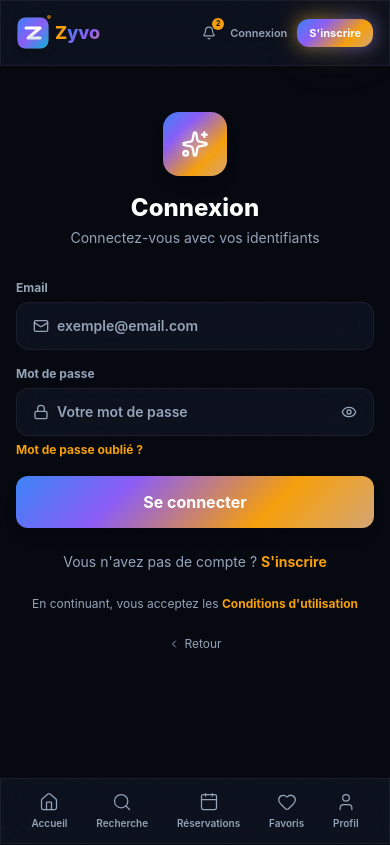
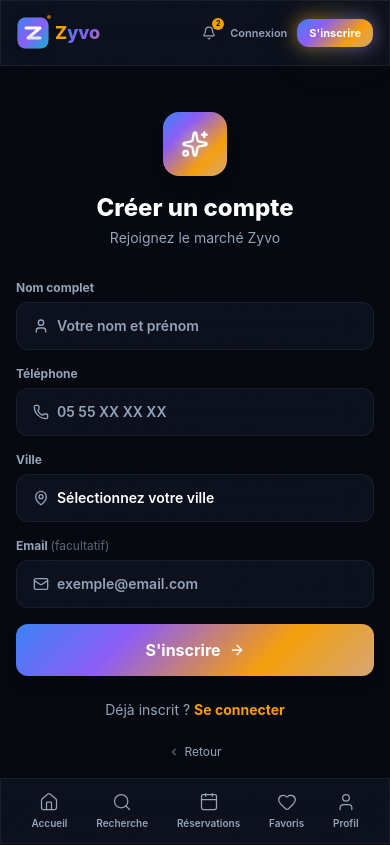
Before and after one commit to karimbzn31/ZYVO-OFFICIEL-, a React (Vite) app: page /auth in a window 390 px wide. Shown: the top 845 px of the page. Built offline with nearby package versions, Linux system fonts and the light colour scheme.

Commit message:
refactor(auth): nouveau formulaire inscription avec nom/ville/téléphone/email + fix toggle + géolocalisation Explorer

```diff
--- a/src/context/auth.jsx
+++ b/src/context/auth.jsx
@@ -16,10 +16,17 @@
     setLoading(false)
   }, [])
 
-  const login = (phone, name, role = 'client') => {
-    const u = { phone, name: name || 'Utilisateur', role }
+  const saveUser = (u) => {
     setUser(u)
     localStorage.setItem(STORAGE_KEY, JSON.stringify(u))
+  }
+
+  const login = (email, name) => {
+    saveUser({ email, name: name || 'Utilisateur', role: 'client' })
+  }
+
+  const register = ({ name, phone, email, city }) => {
+    saveUser({ name, phone, email: email || '', city: city || '', role: 'client' })
   }
 
   const logout = () => {
@@ -29,13 +36,11 @@
 
   const switchRole = (role) => {
     if (!user) return
-    const u = { ...user, role }
-    setUser(u)
-    localStorage.setItem(STORAGE_KEY, JSON.stringify(u))
+    saveUser({ ...user, role })
   }
 
   return (
-    <AuthContext.Provider value={{ user, loading, login, logout, switchRole }}>
+    <AuthContext.Provider value={{ user, loading, login, register, logout, switchRole }}>
       {children}
     </AuthContext.Provider>
   )
--- a/src/pages/Auth.jsx
+++ b/src/pages/Auth.jsx
@@ -1,28 +1,35 @@
 import { useState } from 'react'
 import { useNavigate } from 'react-router-dom'
-import { Mail, Lock, Eye, EyeOff, ChevronLeft, Sparkles } from 'lucide-react'
+import { User, Phone, MapPin, Mail, ChevronLeft, Sparkles, ArrowRight } from 'lucide-react'
 import { useAuth } from '../context/auth'
 
+const algerianCities = [
+  'Alger', 'Oran', 'Constantine', 'Blida', 'Annaba', 'Tizi Ouzou',
+  'Sétif', 'Batna', 'Djelfa', 'Sidi Bel Abbès', 'Biskra', 'Tlemcen',
+  'Béjaïa', 'Bordj Bou Arreridj', 'Chlef', 'Médéa', 'Mostaganem', 'Ain Oulmene'
+]
+
 export default function Auth() {
-  const [mode, setMode] = useState('login')
+  const [mode, setMode] = useState('register')
+  const [name, setName] = useState('')
+  const [phone, setPhone] = useState('')
+  const [city, setCity] = useState('')
   const [email, setEmail] = useState('')
-  const [password, setPassword] = useState('')
-  const [showPwd, setShowPwd] = useState(false)
-  const [emailError, setEmailError] = useState('')
-  const { login } = useAuth()
+  const [loginPhone, setLoginPhone] = useState('')
+  const { login, register } = useAuth()
   const navigate = useNavigate()
 
-  const validateEmail = (v) => {
-    if (!v) return ''
-    return /^[^\s@]+@[^\s@]+\.[^\s@]+$/.test(v) ? '' : 'Email invalide'
+  const handleRegister = (e) => {
+    e.preventDefault()
+    if (!name.trim() || !phone.trim() || !city) return
+    register({ name: name.trim(), phone, email, city })
+    navigate('/dashboard/client')
   }
 
-  const handleSubmit = (e) => {
+  const handleLogin = (e) => {
     e.preventDefault()
-    const err = validateEmail(email)
-    setEmailError(err)
-    if (err) return
-    login(email, email.split('@')[0], 'client')
+    if (!loginPhone.trim()) return
+    login(loginPhone, 'Utilisateur')
     navigate('/dashboard/client')
   }
 
@@ -34,73 +41,113 @@
           <Sparkles className="w-7 h-7 text-white relative z-10" />
         </div>
         <h1 className="text-2xl font-extrabold">
-          {mode === 'login' ? 'Connexion' : 'Créer un compte'}
+          {mode === 'login' ? 'Bon retour' : 'Créer un compte'}
         </h1>
         <p className="text-sm text-zyvo-muted mt-1">
           {mode === 'login'
-            ? 'Connectez-vous avec vos identifiants'
-            : 'Créez votre compte Zyvo'}
+            ? 'Connectez-vous à votre compte Zyvo'
+            : 'Rejoignez le marché Zyvo'}
         </p>
       </div>
 
-      <form onSubmit={handleSubmit} className="space-y-4">
+      {mode === 'login' ? (
+        <form onSubmit={handleLogin} className="space-y-4">
           <div>
-          <label className="text-xs font-bold text-zyvo-muted mb-1.5 block">Email</label>
-          <div className={`flex items-center gap-2 glass-premium rounded-xl px-4 h-12 transition-all border ${emailError ? 'border-zyvo-error/50' : 'border-transparent focus-within:border-zyvo-gold/40'}`}>
+            <label className="text-xs font-bold text-zyvo-muted mb-1.5 block">Numéro de téléphone</label>
+            <div className="flex items-center gap-2 glass-premium rounded-xl px-4 h-12 border border-transparent focus-within:border-zyvo-gold/40 transition-all">
+              <Phone className="w-4 h-4 text-zyvo-muted shrink-0" />
+              <input
+                type="tel"
+                placeholder="05 55 XX XX XX"
+                value={loginPhone}
+                onChange={e => setLoginPhone(e.target.value)}
+                className="w-full bg-transparent outline-none text-sm font-semibold text-white placeholder:text-zyvo-muted"
+                required
+              />
+            </div>
+          </div>
+          <button type="submit" className="w-full gradient-brand text-white font-bold py-3.5 rounded-xl shadow-lg hover:scale-[1.02] transition-all duration-300 glow-worm flex items-center justify-center gap-2">
+            Se connecter <ArrowRight className="w-4 h-4" />
+          </button>
+        </form>
+      ) : (
+        <form onSubmit={handleRegister} className="space-y-4">
+          <div>
+            <label className="text-xs font-bold text-zyvo-muted mb-1.5 block">Nom complet</label>
+            <div className="flex items-center gap-2 glass-premium rounded-xl px-4 h-12 border border-transparent focus-within:border-zyvo-gold/40 transition-all">
+              <User className="w-4 h-4 text-zyvo-muted shrink-0" />
+              <input
+                type="text"
+                placeholder="Votre nom et prénom"
+                value={name}
+                onChange={e => setName(e.target.value)}
+                className="w-full bg-transparent outline-none text-sm font-semibold text-white placeholder:text-zyvo-muted"
+                required
+              />
+            </div>
+          </div>
+
+          <div>
+            <label className="text-xs font-bold text-zyvo-muted mb-1.5 block">Téléphone</label>
+            <div className="flex items-center gap-2 glass-premium rounded-xl px-4 h-12 border border-transparent focus-within:border-zyvo-gold/40 transition-all">
+              <Phone className="w-4 h-4 text-zyvo-muted shrink-0" />
+              <input
+                type="tel"
+                placeholder="05 55 XX XX XX"
+                value={phone}
+                onChange={e => setPhone(e.target.value)}
+                className="w-full bg-transparent outline-none text-sm font-semibold text-white placeholder:text-zyvo-muted"
+                required
+              />
+            </div>
+          </div>
+
+          <div>
+            <label className="text-xs font-bold text-zyvo-muted mb-1.5 block">Ville</label>
+            <div className="flex items-center gap-2 glass-premium rounded-xl px-4 h-12 border border-transparent focus-within:border-zyvo-gold/40 transition-all">
+              <MapPin className="w-4 h-4 text-zyvo-muted shrink-0" />
+              <select
+                value={city}
+                onChange={e => setCity(e.target.value)}
+                className="w-full bg-transparent outline-none text-sm font-semibold text-white appearance-none cursor-pointer"
+                required
+              >
+                <option value="" disabled className="text-zyvo-muted">Sélectionnez votre ville</option>
+                {algerianCities.map(c => <option key={c} value={c} className="text-white">{c}</option>)}
+              </select>
+            </div>
+          </div>
+
+          <div>
+            <label className="text-xs font-bold text-zyvo-muted mb-1.5 block">Email <span className="font-normal text-zyvo-muted/60">(facultatif)</span></label>
+            <div className="flex items-center gap-2 glass-premium rounded-xl px-4 h-12 border border-transparent focus-within:border-zyvo-gold/40 transition-all">
               <Mail className="w-4 h-4 text-zyvo-muted shrink-0" />
               <input
                 type="email"
                 placeholder="exemple@email.com"
                 value={email}
-              onChange={e => { setEmail(e.target.value); setEmailError('') }}
+                onChange={e => setEmail(e.target.value)}
                 className="w-full bg-transparent outline-none text-sm font-semibold text-white placeholder:text-zyvo-muted"
-              required
               />
             </div>
-          {emailError && <p className="text-xs text-zyvo-error mt-1.5">{emailError}</p>}
           </div>
 
-        <div>
-          <label className="text-xs font-bold text-zyvo-muted mb-1.5 block">Mot de passe</label>
-          <div className="flex items-center gap-2 glass-premium rounded-xl px-4 h-12 focus-within:border-zyvo-gold/40 transition-all border border-transparent">
-            <Lock className="w-4 h-4 text-zyvo-muted shrink-0" />
-            <input
-              type={showPwd ? 'text' : 'password'}
-              placeholder="Votre mot de passe"
-              value={password}
-              onChange={e => setPassword(e.target.value)}
-              className="w-full bg-transparent outline-none text-sm font-semibold text-white placeholder:text-zyvo-muted"
-              required
-            />
-            <button type="button" onClick={() => setShowPwd(!showPwd)} className="text-zyvo-muted hover:text-white transition-colors">
-              {showPwd ? <EyeOff className="w-4 h-4" /> : <Eye className="w-4 h-4" />}
-            </button>
-          </div>
-          {mode === 'login' && (
-            <button type="button" className="text-xs text-zyvo-gold font-bold hover:underline mt-1.5">
-              Mot de passe oublié ?
-            </button>
-          )}
-        </div>
-
-        <button
-          type="submit"
-          className="w-full gradient-brand text-white font-bold py-3.5 rounded-xl shadow-lg hover:scale-[1.02] transition-all duration-300 glow-worm"
-        >
-          {mode === 'login' ? 'Se connecter' : "S'inscrire"}
+          <button type="submit" className="w-full gradient-brand text-white font-bold py-3.5 rounded-xl shadow-lg hover:scale-[1.02] transition-all duration-300 glow-worm flex items-center justify-center gap-2">
+            S'inscrire <ArrowRight className="w-4 h-4" />
           </button>
         </form>
+      )}
 
       <div className="text-center mt-6">
         <p className="text-sm text-zyvo-muted">
           {mode === 'login' ? (
-            <>Vous n'avez pas de compte ?{' '}
+            <>Pas encore de compte ?{' '}
               <button type="button" onClick={() => setMode('register')} className="text-zyvo-gold font-bold hover:underline">
-                S'inscrire
+                Créer un compte
               </button>
             </>
           ) : (
-            <>Déjà un compte ?{' '}
+            <>Déjà inscrit ?{' '}
               <button type="button" onClick={() => setMode('login')} className="text-zyvo-gold font-bold hover:underline">
                 Se connecter
               </button>
@@ -108,11 +155,6 @@
           )}
         </p>
       </div>
-
-      <p className="text-center text-xs text-zyvo-muted mt-6">
-        En continuant, vous acceptez les{' '}
-        <a href="#" className="text-zyvo-gold font-bold hover:underline">Conditions d'utilisation</a>
-      </p>
 
       <button
         onClick={() => navigate(-1)}
--- a/src/pages/dashboard/Explorer.jsx
+++ b/src/pages/dashboard/Explorer.jsx
@@ -1,11 +1,12 @@
-import { useState, useMemo } from 'react'
+import { useState, useMemo, useEffect } from 'react'
 import { Link } from 'react-router-dom'
 import {
   Search, Star, Heart, MapPin, SlidersHorizontal, X,
-  Wrench, Home, Monitor, Truck, GraduationCap, HeartPulse
+  Wrench, Home, Monitor, Truck, GraduationCap, HeartPulse, Navigation
 } from 'lucide-react'
 import { useFavorites } from '../../context/favorites'
-import { extendedProviders, cities } from '../../data/dashboardData'
+import { useAuth } from '../../context/auth'
+import { extendedProviders, cities as allCities } from '../../data/dashboardData'
 import { useLoading } from '../../hooks/useLoading'
 import { GridSkeleton } from '../../components/dashboard/Skeleton'
 
@@ -28,15 +29,63 @@
   { key: 'popular', label: 'Popularité' },
 ]
 
-function ProviderCard({ provider }) {
+const digitalCategories = ['cours', 'developpement', 'design', 'marketing', 'redaction', 'sante']
+
+const algeriaCitiesCoords = {
+  'Alger': { lat: 36.75, lng: 3.04 },
+  'Oran': { lat: 35.69, lng: -0.64 },
+  'Constantine': { lat: 36.37, lng: 6.61 },
+  'Blida': { lat: 36.47, lng: 2.83 },
+  'Annaba': { lat: 36.90, lng: 7.77 },
+  'Tizi Ouzou': { lat: 36.72, lng: 4.04 },
+  'Sétif': { lat: 36.19, lng: 5.41 },
+  'Batna': { lat: 35.56, lng: 6.18 },
+  'Djelfa': { lat: 34.67, lng: 3.25 },
+  'Sidi Bel Abbès': { lat: 35.19, lng: -0.64 },
+  'Biskra': { lat: 34.85, lng: 5.73 },
+  'Tlemcen': { lat: 34.88, lng: -1.31 },
+  'Béjaïa': { lat: 36.75, lng: 5.07 },
+  'Bordj Bou Arreridj': { lat: 36.07, lng: 4.76 },
+  'Chlef': { lat: 36.16, lng: 1.33 },
+  'Médéa': { lat: 36.27, lng: 2.76 },
+  'Mostaganem': { lat: 35.93, lng: 0.09 },
+  'Ain Oulmene': { lat: 35.92, lng: 5.30 },
+}
+
+function findNearestCity(lat, lng) {
+  let nearest = null
+  let minDist = Infinity
+  for (const [city, coords] of Object.entries(algeriaCitiesCoords)) {
+    const d = Math.sqrt((lat - coords.lat) ** 2 + (lng - coords.lng) ** 2)
+    if (d < minDist) { minDist = d; nearest = city }
+  }
+  return minDist < 0.5 ? nearest : null
+}
+
+function ProviderCard({ provider, detectedCity }) {
   const { isFavorite, toggleFavorite } = useFavorites()
   const fav = isFavorite(provider.id)
+  const isDigital = digitalCategories.includes(provider.category)
+  const isNearby = detectedCity && provider.city === detectedCity && !isDigital
 
   return (
     <Link to={`/dashboard/client/prestataire/${provider.id}`} className="glass-premium rounded-2xl overflow-hidden card-hover group block">
       {/* Cover */}
       <div className={`h-20 sm:h-28 bg-gradient-to-br ${provider.coverGradient} relative`}>
         <div className="absolute inset-0 bg-black/20" />
+        {/* Badges */}
+        <div className="absolute top-2 left-2 z-10 flex flex-col gap-1.5">
+          {isNearby && (
+            <span className="inline-flex items-center gap-1 px-2 py-0.5 rounded-lg bg-emerald-500/30 text-emerald-300 text-[9px] sm:text-[10px] font-bold backdrop-blur">
+              <Navigation className="w-2.5 h-2.5" /> À proximité
+            </span>
+          )}
+          {isDigital && (
+            <span className="inline-flex items-center gap-1 px-2 py-0.5 rounded-lg bg-blue-500/30 text-blue-300 text-[9px] sm:text-[10px] font-bold backdrop-blur">
+              🌍 En ligne
+            </span>
+          )}
+        </div>
         <button
           onClick={(e) => { e.preventDefault(); toggleFavorite(provider) }}
           className={`absolute top-2 right-2 z-10 w-7 h-7 sm:w-8 sm:h-8 rounded-lg flex items-center justify-center transition-all ${
@@ -68,6 +117,7 @@
           <span className="flex items-center gap-0.5 sm:gap-1 text-zyvo-muted">
             <MapPin className="w-3 h-3 sm:w-3.5 sm:h-3.5" />
             {provider.city}
+            {isDigital && <span className="text-blue-400 text-[9px] ml-0.5">· En ligne</span>}
           </span>
           {provider.badges.includes('Vérifié') && (
             <span className="text-emerald-400 font-bold">✓ Vérifié</span>
@@ -85,11 +135,35 @@
 
 export default function Explorer() {
   const loading = useLoading(350)
+  const { user } = useAuth()
   const [searchQuery, setSearchQuery] = useState('')
   const [selectedCategory, setSelectedCategory] = useState('all')
   const [selectedCity, setSelectedCity] = useState('')
   const [sortBy, setSortBy] = useState('rating')
   const [showFilters, setShowFilters] = useState(false)
+  const [detectedCity, setDetectedCity] = useState(user?.city || '')
+  const [geoStatus, setGeoStatus] = useState(user?.city ? 'detected' : 'idle')
+
+  useEffect(() => {
+    if (detectedCity) return
+    if (!navigator.geolocation) { setGeoStatus('unavailable'); return }
+    setGeoStatus('locating')
+    navigator.geolocation.getCurrentPosition(
+      (pos) => {
+        const city = findNearestCity(pos.coords.latitude, pos.coords.longitude)
+        if (city) { setDetectedCity(city); setGeoStatus('detected') }
+        else setGeoStatus('unavailable')
+      },
+      () => setGeoStatus('unavailable'),
+      { timeout: 5000, enableHighAccuracy: false }
+    )
+  }, [detectedCity])
+
+  const cities = useMemo(() => {
+    const c = [...allCities]
+    if (detectedCity && !c.includes(detectedCity)) c.unshift(detectedCity)
+    return c.sort()
+  }, [detectedCity])
 
   const filtered = useMemo(() => {
     let result = [...extendedProviders]
@@ -141,6 +215,12 @@
       {/* Header */}
       <div className="flex items-center justify-between">
         <h1 className="text-xl sm:text-2xl font-extrabold">Explorer <span className="gradient-text-brand">le marché</span></h1>
+        <div className="flex items-center gap-2">
+          {geoStatus === 'detected' && detectedCity && (
+            <span className="hidden sm:inline-flex items-center gap-1 text-[10px] text-emerald-400 font-semibold bg-emerald-500/10 px-2.5 py-1 rounded-full">
+              <Navigation className="w-3 h-3" /> {detectedCity}
+            </span>
+          )}
           <button
             onClick={() => setShowFilters(!showFilters)}
             className="relative flex items-center gap-1.5 sm:gap-2 px-3 sm:px-4 py-2 rounded-xl bg-white/5 hover:bg-white/10 transition-all text-xs sm:text-sm font-semibold"
@@ -153,6 +233,7 @@
               </span>
             )}
           </button>
+        </div>
       </div>
 
       {/* Search */}
@@ -198,14 +279,19 @@
           <div className="flex flex-col sm:flex-row gap-3 sm:gap-4">
             <div className="flex-1">
               <p className="text-xs font-semibold text-zyvo-muted mb-2 uppercase tracking-wider">Ville</p>
+              <div className="relative">
                 <select
                   value={selectedCity}
                   onChange={e => setSelectedCity(e.target.value)}
                   className="w-full bg-white/5 border border-white/10 rounded-xl px-3 py-2 text-xs sm:text-sm text-white outline-none focus:border-zyvo-gold/40 transition-colors appearance-none cursor-pointer"
                 >
                   <option value="">Toutes les villes</option>
-                {cities.map(c => <option key={c} value={c}>{c}</option>)}
+                  {detectedCity && (
+                    <option value={detectedCity}>📍 {detectedCity} (ma position)</option>
+                  )}
+                  {cities.filter(c => c !== detectedCity).map(c => <option key={c} value={c}>{c}</option>)}
                 </select>
+              </div>
             </div>
             <div className="flex-1">
               <p className="text-xs font-semibold text-zyvo-muted mb-2 uppercase tracking-wider">Trier par</p>
@@ -255,7 +341,7 @@
         ) : (
           <div className="grid grid-cols-1 sm:grid-cols-2 lg:grid-cols-3 gap-3 sm:gap-4">
             {filtered.map(p => (
-              <ProviderCard key={p.id} provider={p} />
+              <ProviderCard key={p.id} provider={p} detectedCity={detectedCity} />
             ))}
           </div>
         )}
--- a/src/pages/dashboard/Profil.jsx
+++ b/src/pages/dashboard/Profil.jsx
@@ -48,7 +48,7 @@
           </div>
           <div>
             <p className="text-[10px] sm:text-xs text-zyvo-muted">Email</p>
-            <p className="text-xs sm:text-sm font-semibold text-white">{user?.email || 'client@zyvo.dz'}</p>
+            <p className="text-xs sm:text-sm font-semibold text-white">{user?.email || 'Non renseigné'}</p>
           </div>
         </div>
         <div className="flex items-center gap-3 sm:gap-4">
@@ -65,8 +65,8 @@
             <MapPin className="w-4 h-4 sm:w-5 sm:h-5 text-amber-400" />
           </div>
           <div>
-            <p className="text-[10px] sm:text-xs text-zyvo-muted">Adresse</p>
-            <p className="text-xs sm:text-sm font-semibold text-white">Alger, Algérie</p>
+            <p className="text-[10px] sm:text-xs text-zyvo-muted">Ville</p>
+            <p className="text-xs sm:text-sm font-semibold text-white">{user?.city || 'Non renseignée'}</p>
           </div>
         </div>
       </div>
```
Lines whose indentation alone changed are shown as unchanged.
